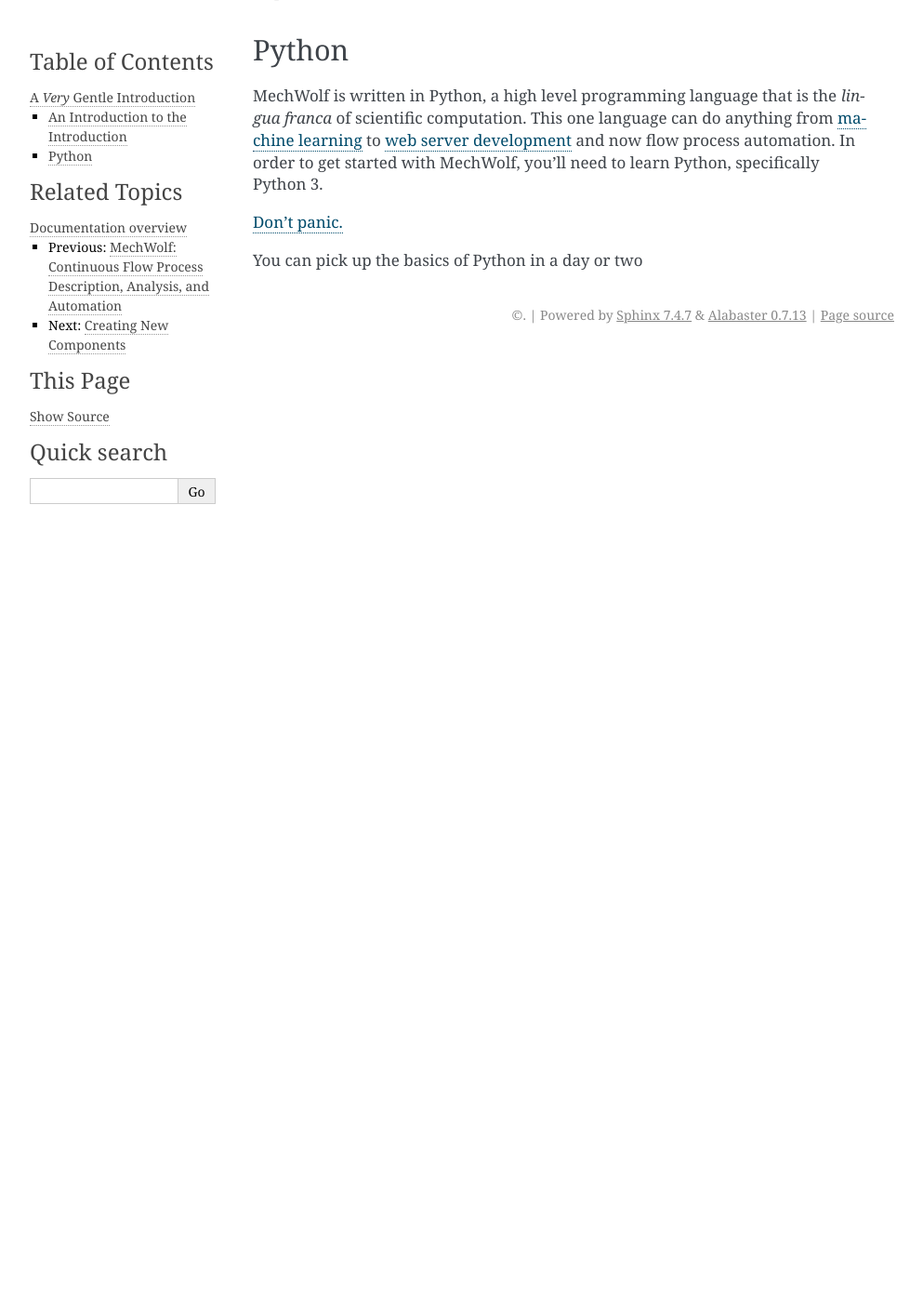
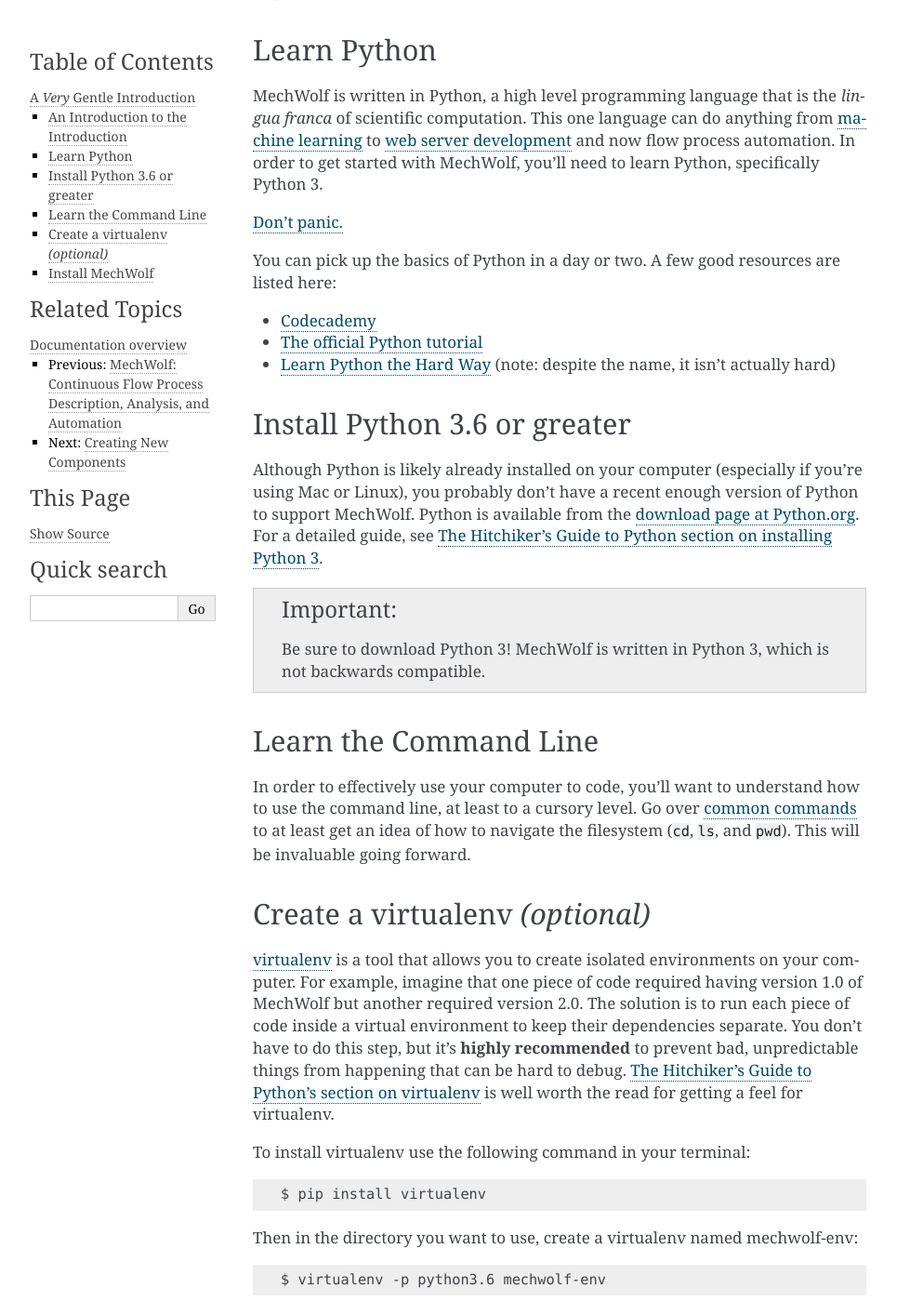
Before and after one commit to MechWolf/MechWolf, a Sphinx documentation site: the page built from docs/source/guide/gentle_intro.rst, in a window 1280 px wide and 1400 px high, scrolled down 270 px. Shown: the whole window at 93% size, without its empty margins (148-1141 px from the left). Built offline with Sphinx 7.4.7, drawn with Linux system fonts in a browser that asks for light colours; pages that are not in the unit, such as notebooks, are missing from menus; before the commit the page ends 900 px from its top, so only the background shows below that; some of the changed text lies outside the part shown.

Commit message:
Yet more documentation

```diff
--- a/docs/source/conf.py
+++ b/docs/source/conf.py
@@ -145,7 +145,7 @@
 #  author, documentclass [howto, manual, or own class]).
 latex_documents = [
     (master_doc, 'MechWolf.tex', 'MechWolf Documentation',
-     'Benjamin Lee and Alex Mijalis', 'manual'),
+     author, 'manual'),
 ]
 
 
--- a/docs/source/guide/gentle_intro.rst
+++ b/docs/source/guide/gentle_intro.rst
@@ -3,13 +3,14 @@
 
 An Introduction to the Introduction
 -----------------------------------
+
 This gentle introduction is made for people with **absolutely no coding
 experience** who are likely feeling very lost right now. To tell if this guide
 is right for you, if you know what the command ``pip install XXXXX`` does, then
 feel free to skip this section. If not, welcome!
 
-Python
-------
+Learn Python
+------------
 
 MechWolf is written in Python, a high level programming language that is the
 *lingua franca* of scientific computation. This one language can do anything
@@ -20,4 +21,68 @@
 `Don't panic.
 <https://en.wikipedia.org/wiki/Phrases_from_The_Hitchhiker%27s_Guide_to_the_Galaxy#Don't_Panic>`_
 
-You can pick up the basics of Python in a day or two
+You can pick up the basics of Python in a day or two. A few good resources are listed here:
+
+- `Codecademy <https://www.codecademy.com/learn/learn-python>`_
+- `The official Python tutorial <https://docs.python.org/3/tutorial/index.html>`_
+- `Learn Python the Hard Way <https://learnpythonthehardway.org/python3/>`_ (note: despite the name, it isn't actually hard)
+
+
+Install Python 3.6 or greater
+-----------------------------
+
+Although Python is likely already installed on your computer (especially if
+you're using Mac or Linux), you probably don't have a recent enough version of
+Python to support MechWolf. Python is available from the `download page at
+Python.org <https://www.python.org/downloads/>`_. For a detailed guide, see
+`The Hitchiker's Guide to Python section on installing Python 3
+<http://docs.python-guide.org/en/latest/starting/installation/>`_.
+
+.. Important::
+   Be sure to download Python 3! MechWolf is written in Python 3, which is not
+   backwards compatible.
+
+Learn the Command Line
+----------------------
+
+In order to effectively use your computer to code, you'll want to understand how
+to use the command line, at least to a cursory level. Go over `common commands
+<https://www.codecademy.com/articles/command-line-commands>`_ to at least get an
+idea of how to navigate the filesystem (``cd``, ``ls``, and ``pwd``). This will be
+invaluable going forward.
+
+Create a virtualenv *(optional)*
+--------------------------------
+
+`virtualenv <https://virtualenv.pypa.io/en/stable/>`_ is a tool that allows you
+to create isolated environments on your computer. For example, imagine that one
+piece of code required having version 1.0 of MechWolf but another required
+version 2.0. The solution is to run each piece of code inside a virtual
+environment to keep their dependencies separate. You don't have to do this step,
+but it's **highly recommended** to prevent bad, unpredictable things from
+happening that can be hard to debug. `The Hitchiker's Guide to Python's section
+on virtualenv
+<http://docs.python-guide.org/en/latest/dev/virtualenvs/#lower-level-virtualenv>`_
+is well worth the read for getting a feel for virtualenv.
+
+To install virtualenv use the following command in your terminal::
+
+    $ pip install virtualenv
+
+Then in the directory you want to use, create a virtualenv named mechwolf-env::
+
+    $ virtualenv -p python3.6 mechwolf-env
+
+And then activate the environment with::
+
+    $ source mechwolf-env/bin/activate
+
+You can leave the virtualenv at any time with the command::
+
+    (mechwolf-env) $ deactivate
+
+Install MechWolf
+----------------
+Inside your virtualenv, use the ``pip3`` command to install MechWolf::
+
+    (mechwolf-env) $ pip3 install mechwolf
```
